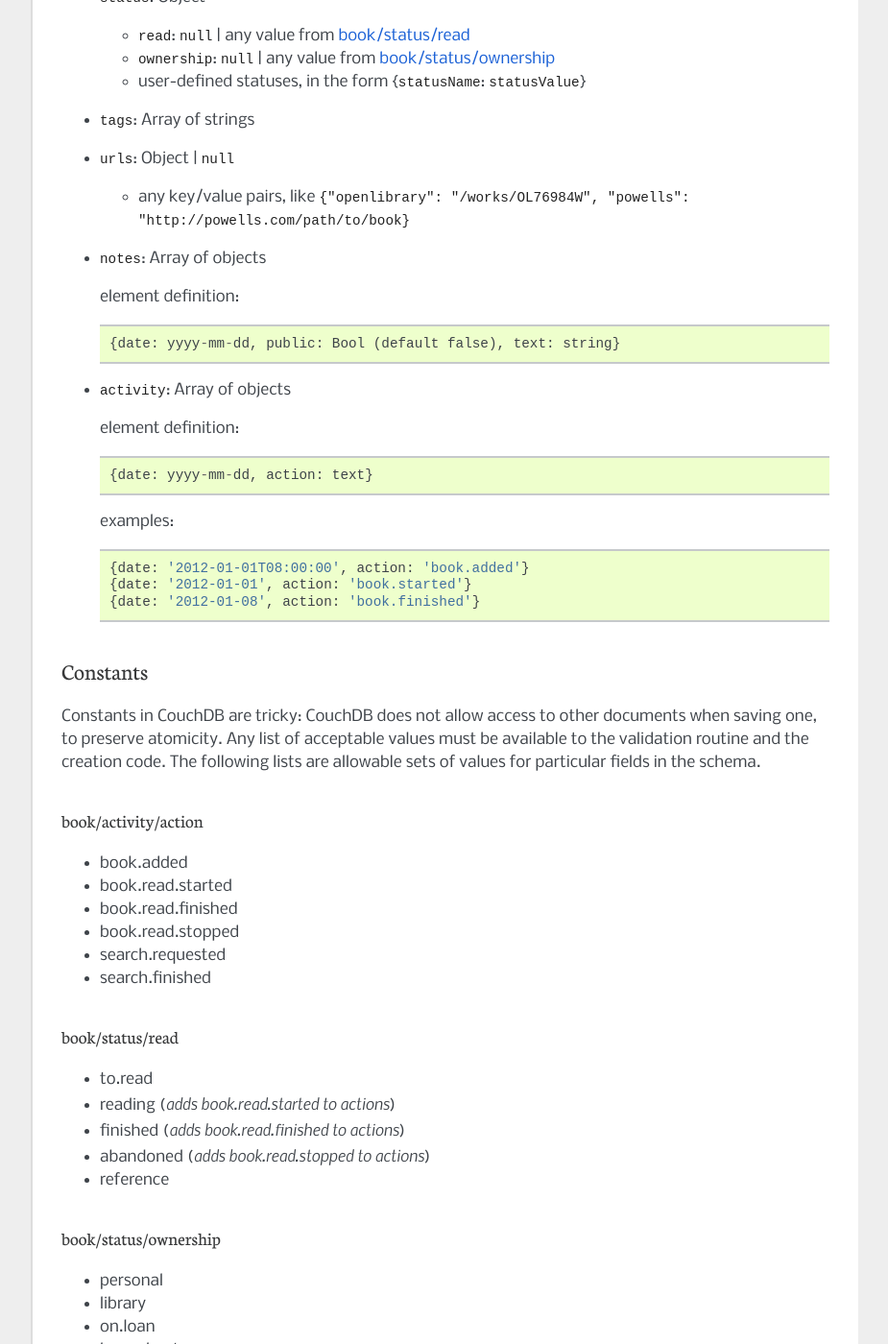
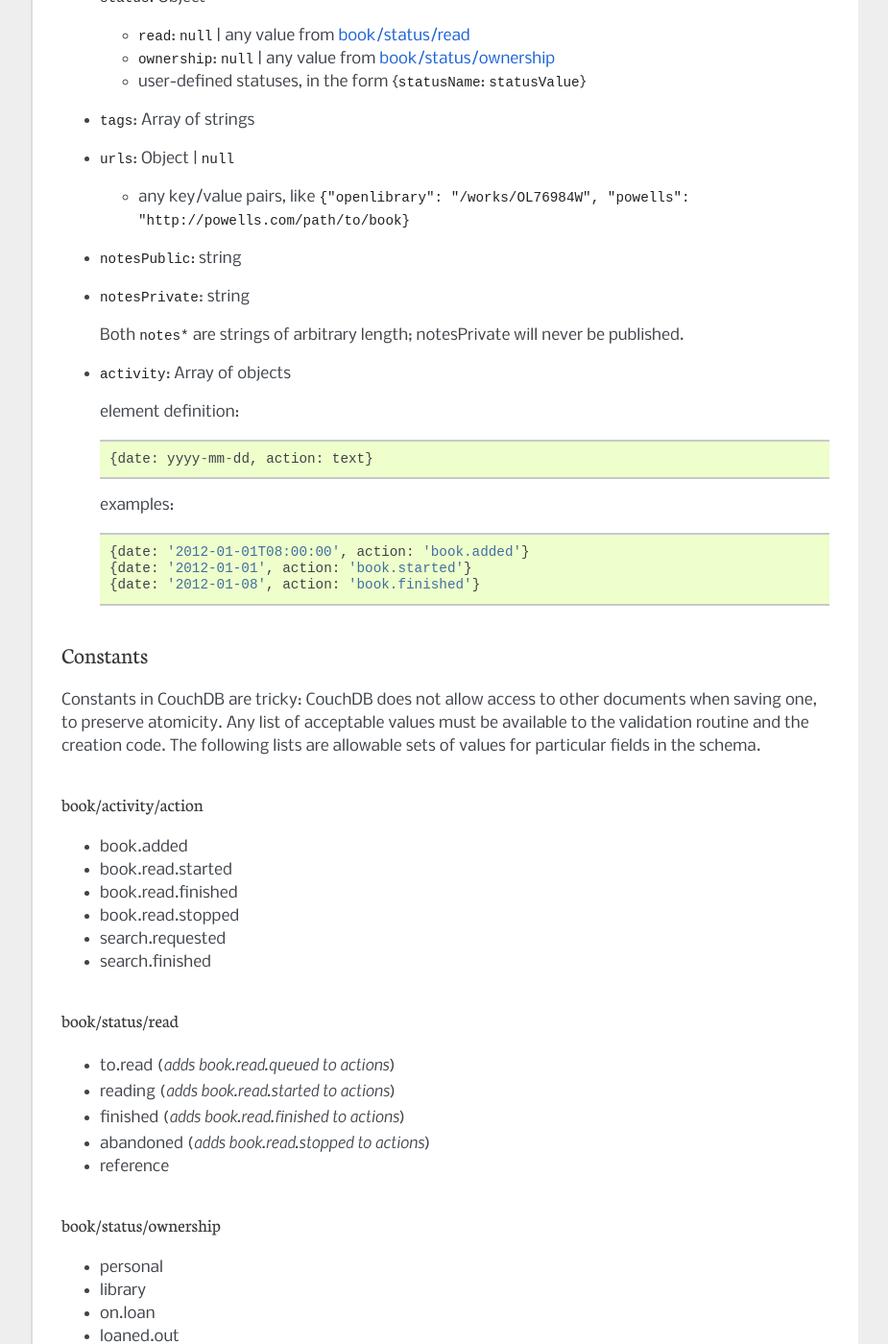
Before and after one commit to tephyr/simpleshelf, a Sphinx documentation site: the page built from docs/no-schema-schema.rst, in a window 1280 px wide and 1400 px high, scrolled down 685 px. Shown: the whole window at 96% size, without its empty margins (198-1123 px from the left). Built offline with Sphinx 7.4.7, drawn with Linux system fonts in a browser that asks for light colours.

Commit message:
Simplify notes schema

```diff
--- a/docs/no-schema-schema.rst
+++ b/docs/no-schema-schema.rst
@@ -32,11 +32,10 @@ Validation for type===book
 
   - any key/value pairs, like ``{"openlibrary": "/works/OL76984W", "powells": "http://powells.com/path/to/book}``
 
-- ``notes``:    Array of objects
+- ``notesPublic``:  string
+- ``notesPrivate``: string
 
-  element definition::
-
-    {date: yyyy-mm-dd, public: Bool (default false), text: string}
+  Both ``notes*`` are strings of arbitrary length; notesPrivate will never be published.
 
 - ``activity``: Array of objects
 
@@ -65,7 +64,7 @@ book/activity/action
 
 book/status/read
 ----------------
-- to.read
+- to.read (*adds book.read.queued to actions*)
 - reading (*adds book.read.started to actions*)
 - finished (*adds book.read.finished to actions*)
 - abandoned (*adds book.read.stopped to actions*)
```
